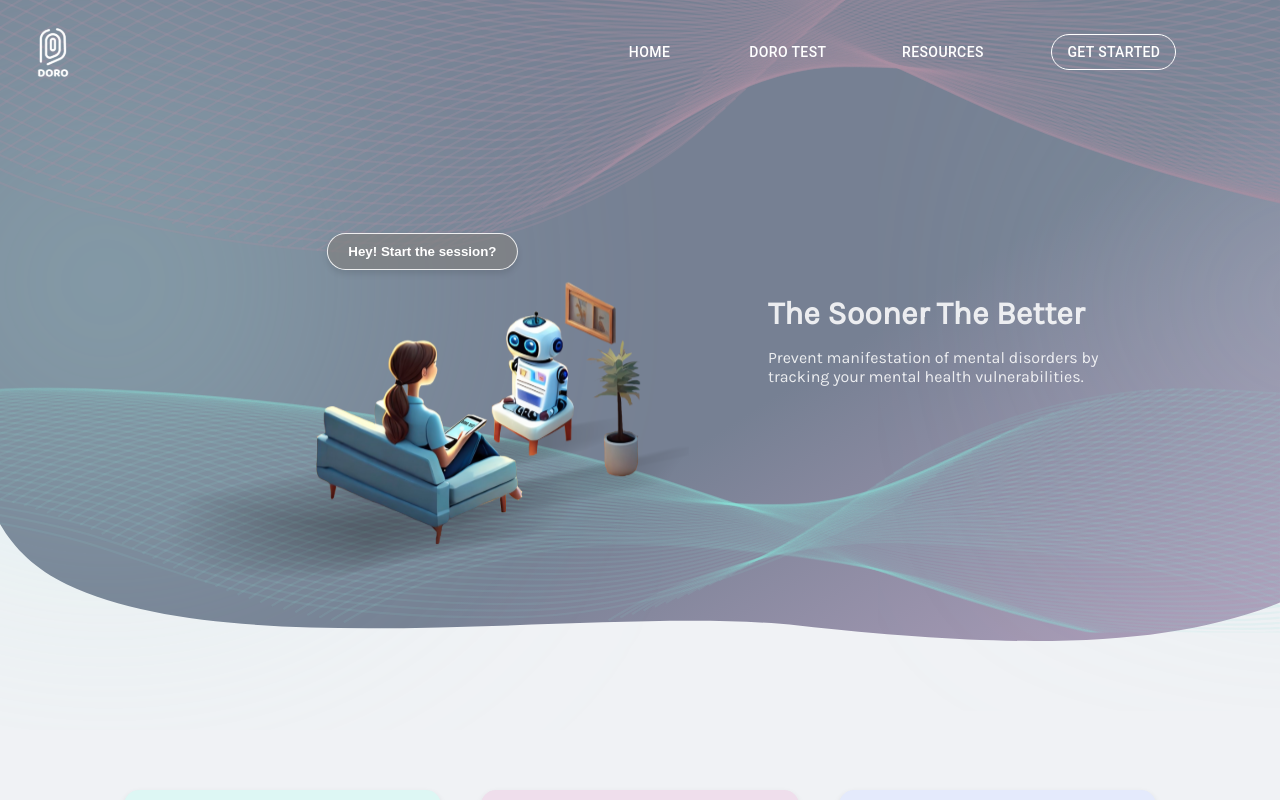
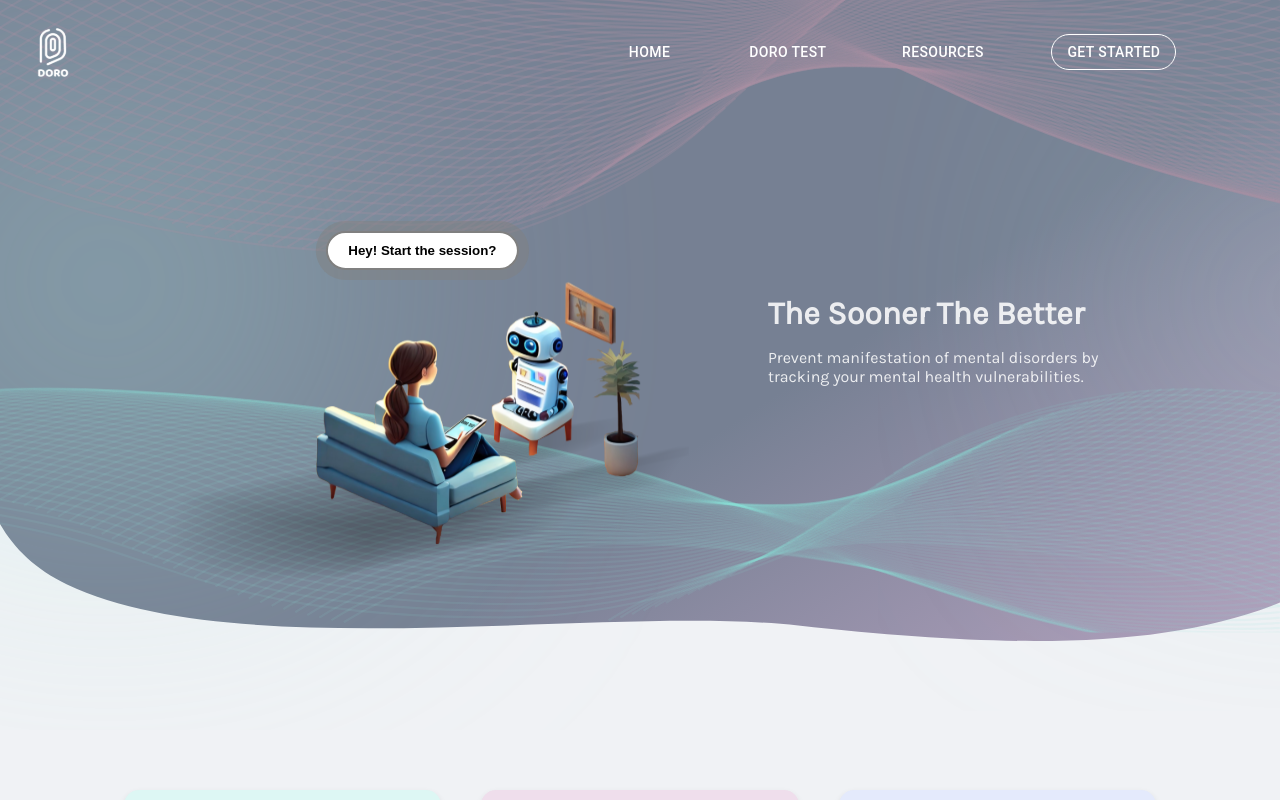
Before and after one commit to rastin1379/doro-frontend, a React (Create React App) app: page / in a window 1280 px wide. Shown: the top 800 px of the page. Built offline with nearby package versions, Linux system fonts and the light colour scheme.

Commit message:
button animation

```diff
--- a/src/styles/HeroSection.css
+++ b/src/styles/HeroSection.css
@@ -40,6 +40,20 @@
     top: 70%; /* adjust as needed */
 }
 
+@keyframes pulsate {
+    0% {
+        box-shadow: 0 0 0 1px rgba(128, 128, 128, 1);
+    }
+    40% {
+        box-shadow: 0 0 0 8px rgba(128, 128, 128, 1);
+    }
+    70% {
+        box-shadow: 0 0 0 10px rgba(128, 128, 128, 0.5);
+    }
+    100% {
+        box-shadow: 0 0 0 12px rgba(128, 128, 128, 0);
+    }
+}
 
 .start-session-btn {
     position: absolute;
@@ -47,14 +61,14 @@
     left: 33%;
     transform: translateX(-50%);
     border: none;
-    background-color: rgba(128, 128, 128, 0.7);
-    color: #fff;
+    background-color: #fff;
+    color: black;
     border-radius: 25px;
     cursor: pointer;
     padding: 10px 20px;
-    border: 1px solid rgba(255, 255, 255, 0.859);
-    box-shadow: 0 4px 6px rgba(0, 0, 0, 0.1);
+    border: 2px solid rgba(128, 128, 128, 1);
     font-weight: bold;
+    animation: pulsate 1s infinite; /* This line adds the pulsating animation to the button */
 }
 
 
```
